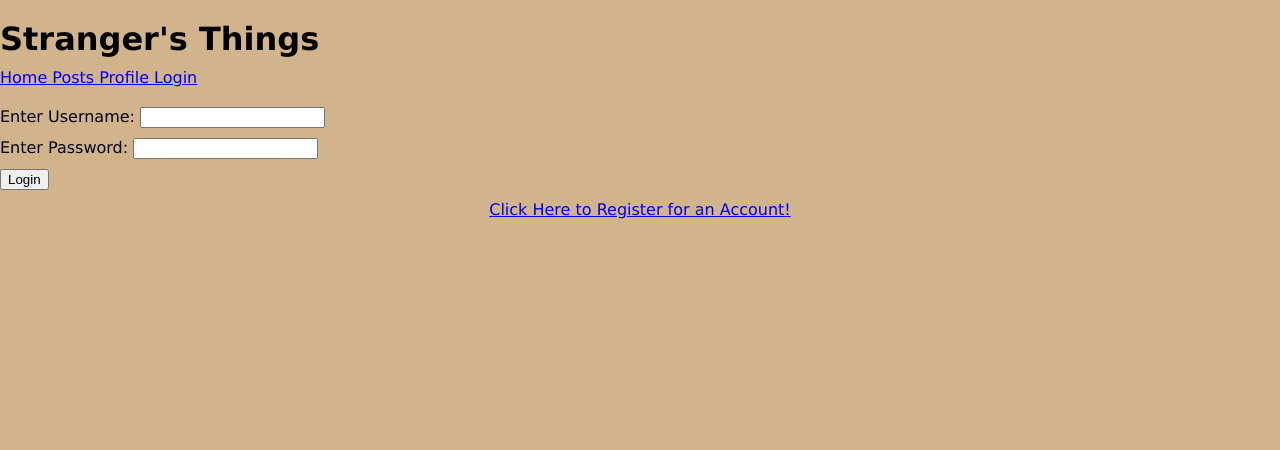
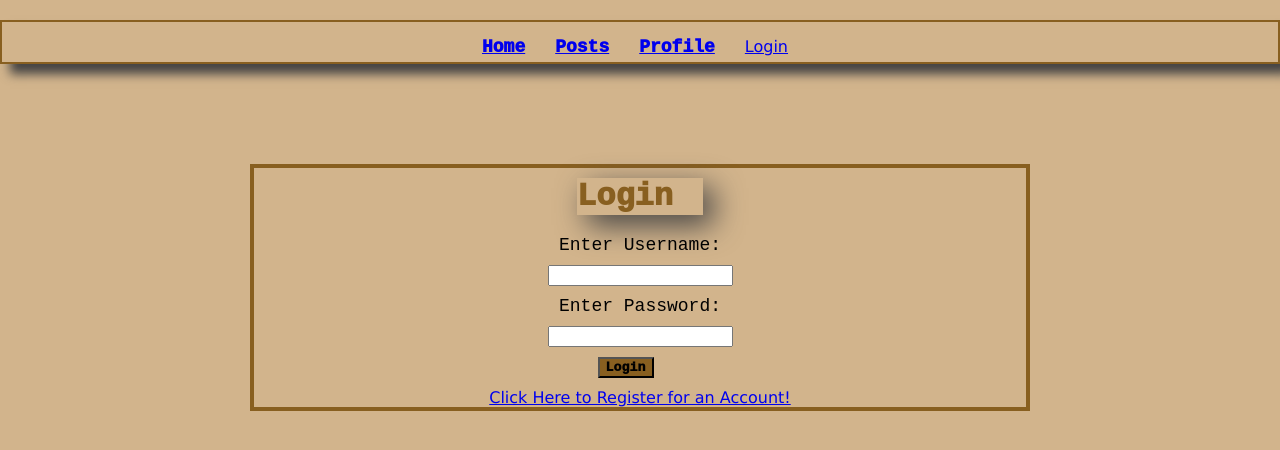
Before and after one commit to AGuyNamedDJ/Strangers-Things-2, a React app: page /login in a window 1280 px wide. Built offline with nearby package versions, Linux system fonts and the light colour scheme; no server answers.

Commit message:
css updates

```diff
--- a/public/style.css
+++ b/public/style.css
@@ -21,5 +21,122 @@ body {
 .centered {
     text-align: center;
 }
-/*
-welcome
+
+#navbar {
+    display: flex;
+    justify-content: center;
+    flex-direction: row;
+    border-top: 2px solid rgb(136, 95, 32);
+    border-left: 2px solid rgb(136, 95, 32);
+    border-bottom: 2px solid rgb(136, 95, 32);
+    border-right: 2px solid rgb(136, 95, 32);
+    column-count: 4;
+    column-gap: 30px;
+    padding-right: 10px;
+    padding-top: 5px;
+    padding-bottom: 5px;
+    box-shadow: 10px 10px 10px rgb(68, 67, 67);
+}
+
+#navbar-text {
+    font-size: 18px;
+    font-family: 'Courier New', Courier, monospace;
+    font-weight: 1000;
+}
+
+#navbar-text {
+    font-size: 18px;
+    font-family: 'Courier New', Courier, monospace;
+    font-weight: 1000;
+}
+
+#navbar-text:visited {
+    color: rgb(158, 47, 158);
+}
+
+#navbar-text:hover {
+    background-color: rgb(158, 130, 89);
+}
+
+#navbar-text:active {
+    color: rgb(158, 130, 89);
+}
+
+#login-form {
+    display: flex;
+    flex-direction: column;
+    align-items: center;
+    margin-top: 100px;
+    margin-left: 250px;
+    margin-right: 250px;
+    border-top: 4px solid rgb(136, 95, 32);
+    border-left: 4px solid rgb(136, 95, 32);
+    border-bottom: 4px solid rgb(136, 95, 32);
+    border-right: 4px solid rgb(136, 95, 32);
+    background-repeat: no-repeat;
+    background-size: cover;
+}
+#login {
+    display: flex;
+    box-shadow: 10px 10px 30px rgb(68, 67, 67);
+    padding-left: 0px;
+    padding-right: 30px;
+    font-family: 'Courier New', Courier, monospace;
+    font-weight: 1000;
+    color: rgb(136, 95, 32);
+}
+#login2 {
+    display: flex;
+    flex-direction: column;
+    justify-content: center;
+    box-shadow: 10px 10px 30px rgb(68, 67, 67);
+    padding-left: 0px;
+    padding-right: 20px;
+    padding: 20px;
+}
+#login-text {
+    display: flex;
+    justify-content: center;
+    align-items: center;
+    font-family: 'Courier New', Courier, monospace;
+    font-size: 18px;
+
+}
+#login-button {
+    display: flex;
+    flex-direction: column;
+    align-items: center;
+    margin-top: 10px;
+    margin-left: 50px;
+    margin-right: 20px;
+    text-align: center;
+    background-color: rgb(136, 95, 32);
+    font-family: 'Courier New', Courier, monospace;
+    font-weight: 1000;
+
+}
+#post-preview {
+    justify-content: center;
+    border: 2px solid rgb(136, 95, 32);
+    margin-top: 5%;
+    opacity: 5;
+}
+#submit {
+    align-items: center;
+    justify-content: center;
+}
+
+#homepage-containter {
+    display: flex;
+    flex-direction: column;
+    justify-content: center;
+    align-items: center;
+    margin-top: 18%;
+    box-shadow: 20px 20px 50px grey;
+    border-top: 4px solid rgb(136, 95, 32);
+    border-left: 4px solid rgb(136, 95, 32);
+    border-bottom: 4px solid rgb(136, 95, 32;
+    border-right: 4px solid rgb(136, 95, 32);
+    padding-left: 35%;
+
+}
--- a/src/components/Homepage.js
+++ b/src/components/Homepage.js
@@ -83,7 +83,7 @@ const Homepage = () => {
     return (
         <div>
             <div id="header">
-                <h1 id="title">Stranger's Things</h1>
+                {/* <h1 id="title">Stranger's Things</h1> */}
                 <Navbar loggedIn={loggedIn} setLoggedIn={setLoggedIn} />
             </div>
 
--- a/src/components/HomepageContent.js
+++ b/src/components/HomepageContent.js
@@ -2,11 +2,11 @@ import React from "react";
 
  const HomepageContent = () => {
      return (
-         <div>
-            <p id="welcome">Who needs Amaz-Ebay when you can search through Stranger's Things! </p>
-            <br></br>
-            <p id="welcome">View our Post to Begin Searching! </p>
-         </div>
+        <div id="homepage-containter">
+            <h1 id="homepage-text">Welcome To</h1>
+            <h1 id="homepage-text">STRANGER'S THINGS</h1>
+            <p id="homepage-text2">Please login or register if not yet a user</p>
+        </div>
      )
  };
 
--- a/src/components/LogIn.js
+++ b/src/components/LogIn.js
@@ -65,19 +65,20 @@ const LogIn = () => {
 
 
     return (
-        <div>
+        <div id="login-form">
+            <h1 id="login">Login</h1>
             <form onSubmit={formSubmitHandler} className="login-form">
-                <label>Enter Username: </label>
+                <label id="login-text">Enter Username: </label>
                 <input type="text" value={username} onChange={(event) => setUsername(event.target.value)}></input>
 
                 <br/>
 
-                <label>Enter Password: </label>
+                <label id="login-text">Enter Password: </label>
                 <input type="text" value={password} onChange={(event) => setPassword(event.target.value)}></input>
 
                 <br/>
 
-                <button type="submit">Login</button>
+                <button type="submit" id="login-button">Login</button>
             </form>
             <div className="centered">
                 <Link to="/profile/register">Click Here to Register for an Account!</Link>
--- a/src/components/Navbar.js
+++ b/src/components/Navbar.js
@@ -6,11 +6,11 @@ const Navbar = (props) => {
 
     return (
         <nav id="navbar">
-            <Link to="/">Home </Link>
+            <Link to="/" id="navbar-text">Home </Link>
 
-            <Link to="posts">Posts </Link>
+            <Link to="posts" id="navbar-text">Posts </Link>
 
-            <Link to="profile">Profile </Link>
+            <Link to="profile" id="navbar-text">Profile </Link>
 
             {
                 props.loggedIn ? <Link to="profile/logout">Logout</Link> : <Link to="profile">Login</Link>
--- a/src/components/Register.js
+++ b/src/components/Register.js
@@ -62,7 +62,7 @@ const Register = () => {
     }
 
     return (
-        <div>
+        <div id="login-form">
             <h3>Register For Account</h3>
             {/* Now we need to attach a callback fn to the form ele - Step 4*/}
             <form onSubmit={formSubmitHandeler}>
@@ -70,7 +70,7 @@ const Register = () => {
             <br/>
 
             {/* Now lets connect text to .js - Step 5 */}
-                <label> Enter New Username: </label>
+                <label id="login-text"> Enter New Username: </label>
 
                 {/* Step 5c - event listener to attach the inputs */}
                 <input type="text" value={username} onChange={updateUsernameState}></input>
@@ -79,7 +79,7 @@ const Register = () => {
                 <br/>
                 <br/>
 
-                <label> Enter New Password: </label>
+                <label id="login-text"> Enter New Password: </label>
                 <input type="password" value={password} onChange={updatePasswordState}></input>
 
                 <br/>
```
Also changed, not shown: 1 other file.
